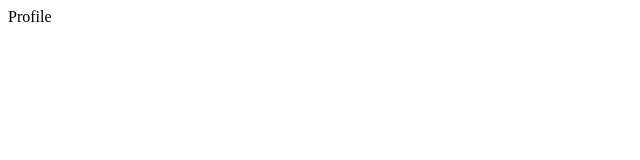
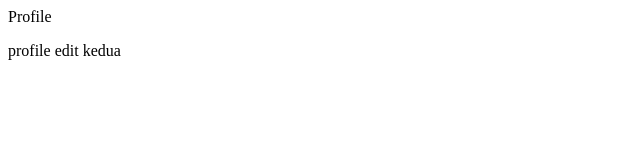
Before and after one commit to yudha10/Belajar-GitKraken, a plain HTML site: page profile.html in a window 1280 px wide. Shown: the whole page, without its empty margins (0-640 px from the left). Drawn offline with Linux system fonts and the light colour scheme.

Commit message:
edit profile

```diff
--- a/profile.html
+++ b/profile.html
@@ -4,5 +4,6 @@
 </head>
 <body>
   <p> Profile </p>
+	profile edit kedua
 </body>
 </html>
```
